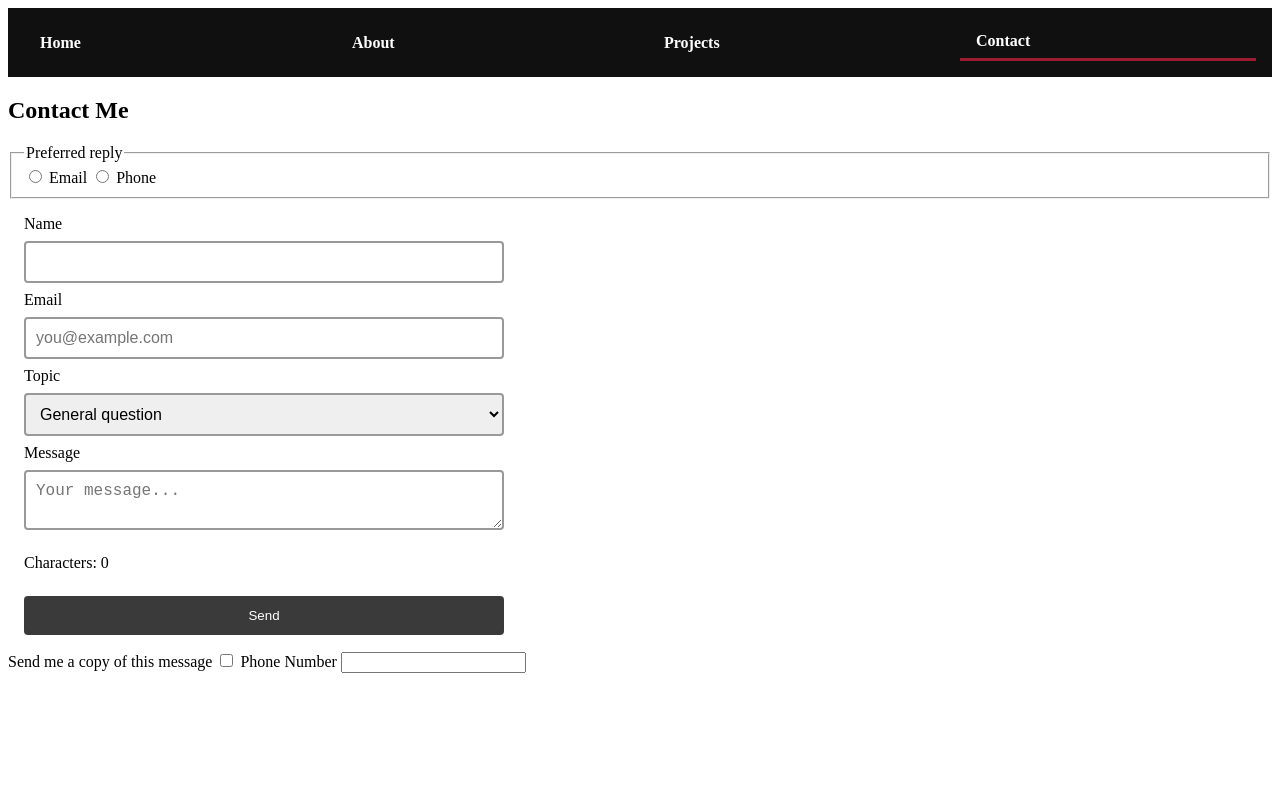
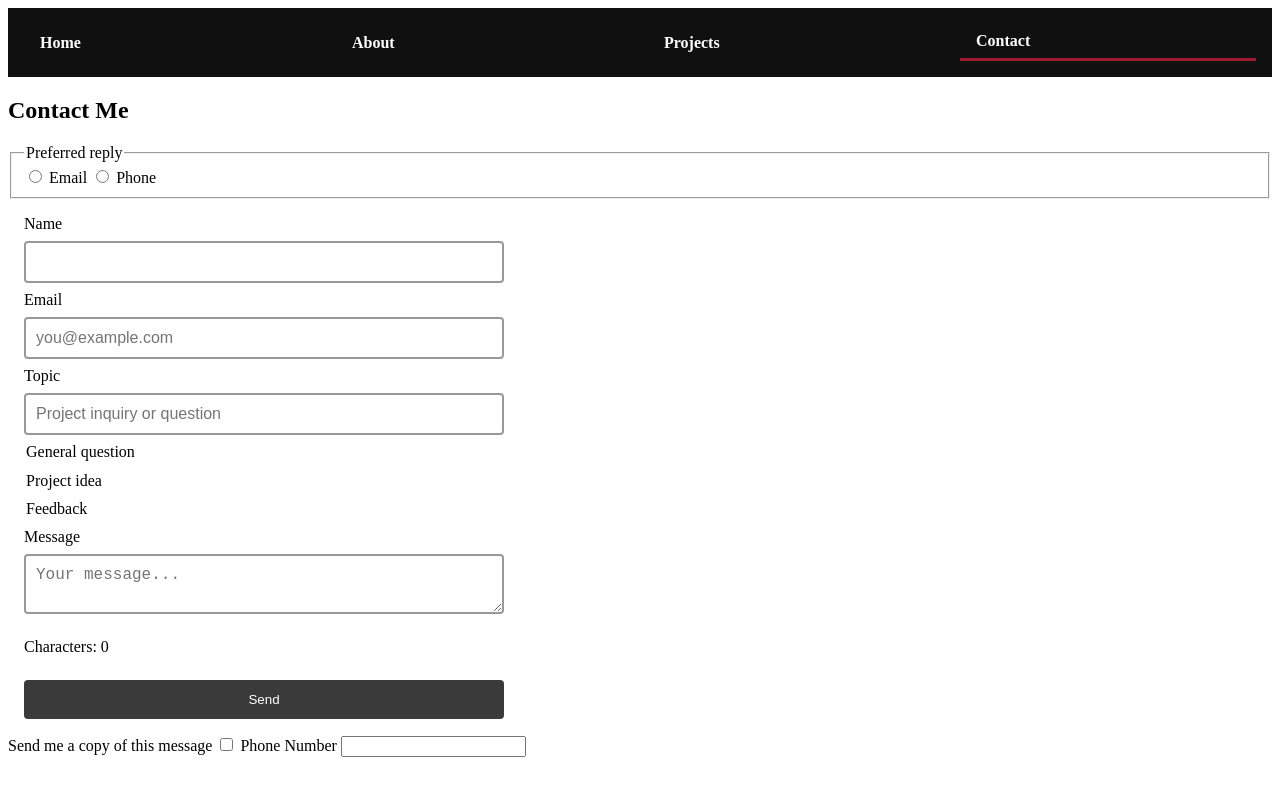
Before and after one commit to aobakwedev/bio-page, a plain HTML site: page contacts.html in a window 1280 px wide. Drawn offline with Linux system fonts and the light colour scheme.

Commit message:
Final polish and accessibility fixes

```diff
--- a/contacts.html
+++ b/contacts.html
@@ -29,10 +29,10 @@
     <input type="text" id="name" name="name" required minlength="2">
 
     <label for="email">Email</label>
-    <input type="email" id="email" name="email" required placeholder="you@example.com">
+<input type="email" id="email" name="email" required placeholder="you@example.com">
 
-    <label for="topic">Topic</label>
-    <select id="topic" name="topic">
+<label for="topic">Topic</label>
+<input type="text" id="topic" name="topic" required placeholder="Project inquiry or question">
       <option value="general">General question</option>
       <option value="project">Project idea</option>
       <option value="feedback">Feedback</option>
```
